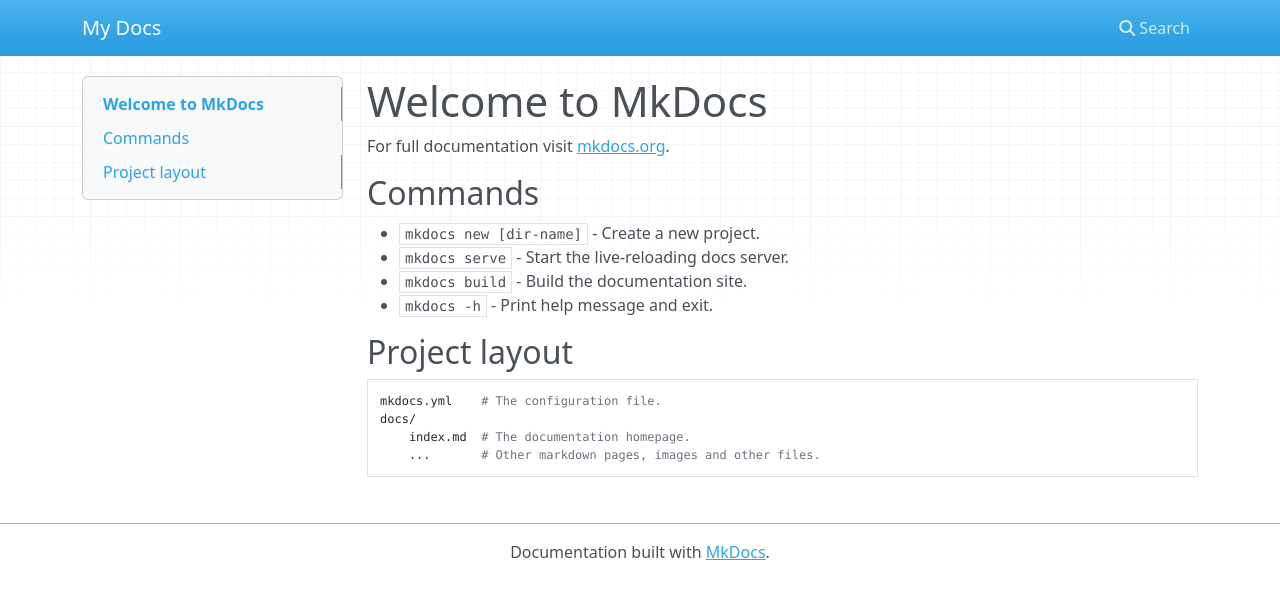
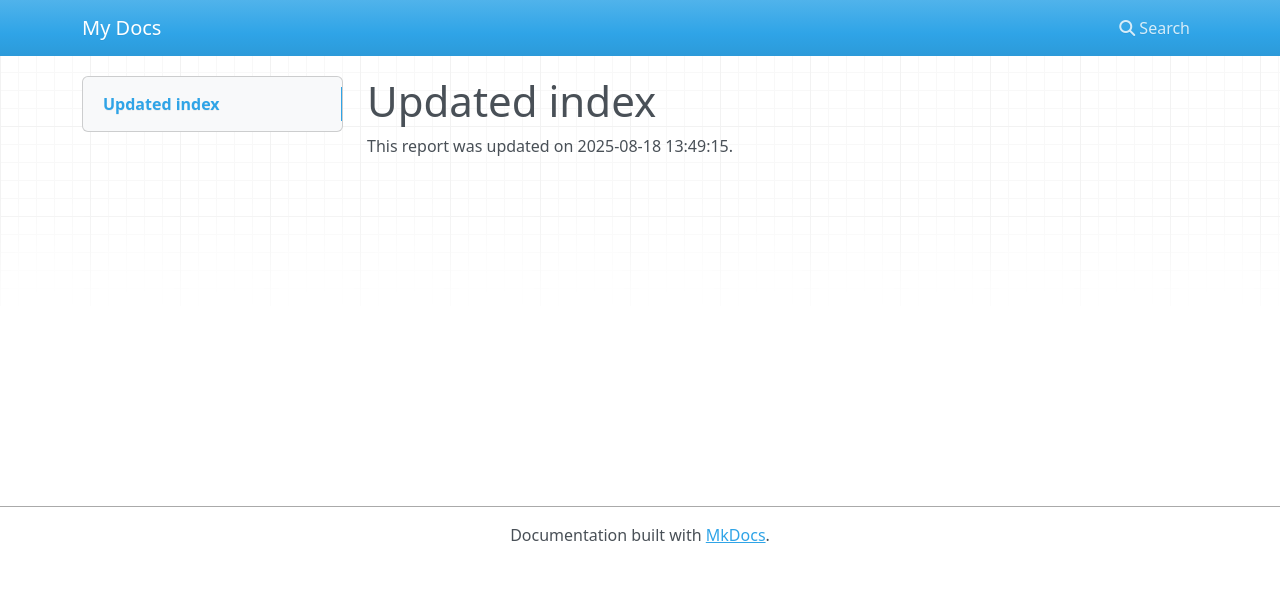
Before and after one commit to Trickster138/my-docs-site, an MkDocs documentation site: the page built from docs/index.md, in a window 1280 px wide. Shown: the top 599 px of the page. Built offline with MkDocs 1.6.1, drawn with Linux system fonts in a browser that asks for light colours; nearby versions of some CDN libraries.

Commit message:
Update index.md with timestamp 2025-08-18 13:49:15

```diff
--- a/docs/index.md
+++ b/docs/index.md
@@ -1,17 +1,3 @@
-# Welcome to MkDocs
+# Updated index
 
-For full documentation visit [mkdocs.org](https://www.mkdocs.org).
-
-## Commands
-
-* `mkdocs new [dir-name]` - Create a new project.
-* `mkdocs serve` - Start the live-reloading docs server.
-* `mkdocs build` - Build the documentation site.
-* `mkdocs -h` - Print help message and exit.
-
-## Project layout
-
-    mkdocs.yml    # The configuration file.
-    docs/
-        index.md  # The documentation homepage.
-        ...       # Other markdown pages, images and other files.
+This report was updated on 2025-08-18 13:49:15.
```
